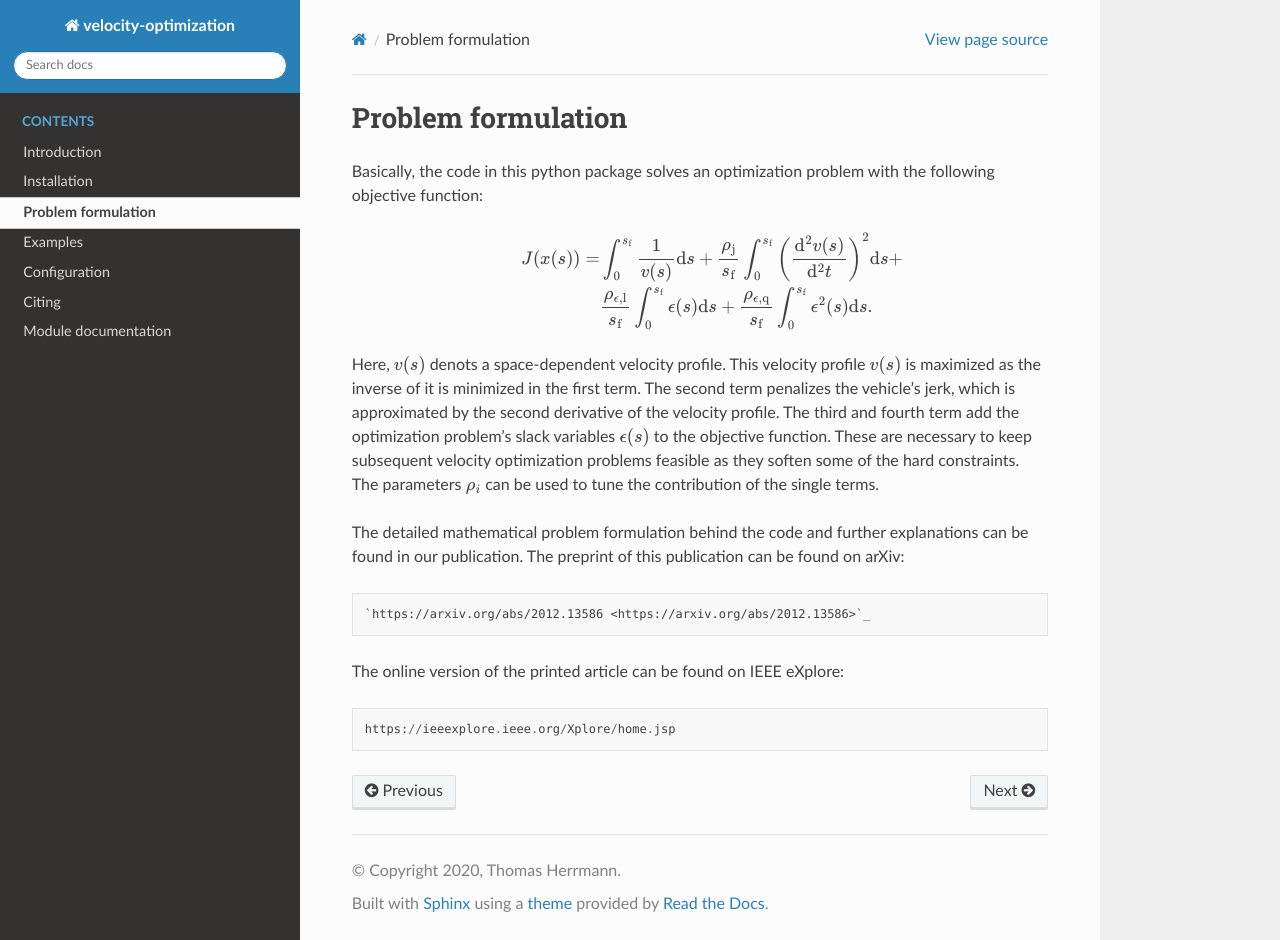
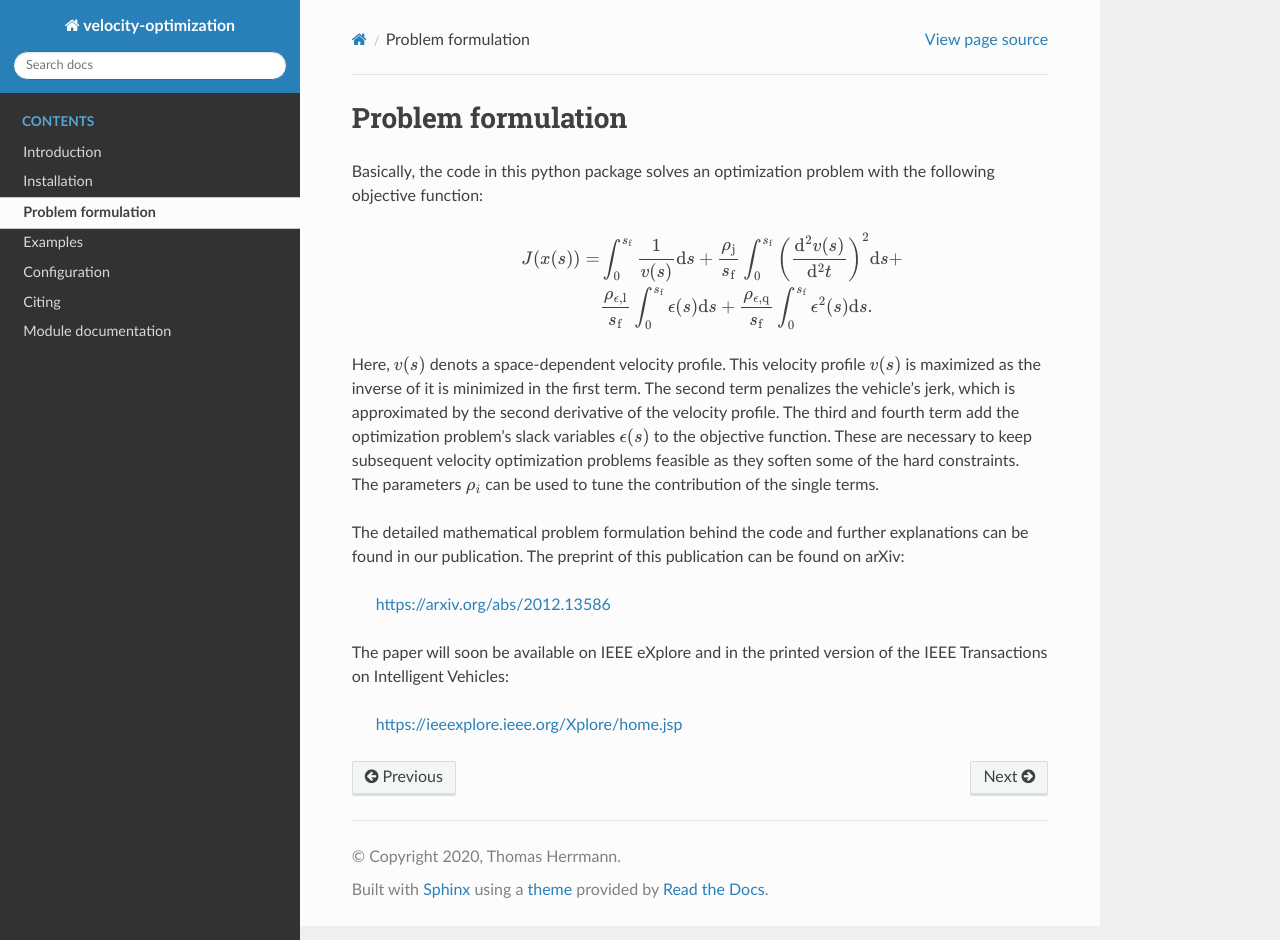
Before and after one commit to TUMFTM/velocity_optimization, a Sphinx documentation site: the page built from docs/source/problem_formulation.rst, in a window 1280 px wide and 940 px high. Built offline with Sphinx 7.4.7 and the Read the Docs theme 2.0.0, drawn with Linux system fonts in a browser that asks for light colours.

Commit message:
update documentation preprint link

```diff
--- a/docs/source/problem_formulation.rst
+++ b/docs/source/problem_formulation.rst
@@ -16,10 +16,10 @@ objective function. These are necessary to keep subsequent velocity optimization
 some of the hard constraints. The parameters :math:`\rho_i` can be used to tune the contribution of the single terms.
 
 The detailed mathematical problem formulation behind the code and further explanations can be found in our publication.
-The preprint of this publication can be found on arXiv::
+The preprint of this publication can be found on arXiv:
 
     `https://arxiv.org/abs/2012.13586 <https://arxiv.org/abs/2012.13586>`_
 
-The online version of the printed article can be found on IEEE eXplore::
+The paper will soon be available on IEEE eXplore and in the printed version of the IEEE Transactions on Intelligent Vehicles:
 
     https://ieeexplore.ieee.org/Xplore/home.jsp
--- a/setup.py
+++ b/setup.py
@@ -5,7 +5,7 @@ with open("README.md", "r") as fh:
 
 setuptools.setup(
     name="velocity_optimization",
-    version="1.0.4",
+    version="1.0.5",
     author="Thomas Herrmann",
     author_email="thomas.herrmann@tum.de",
     description="Optimizes (Maximizes) the velocity profile for a vehicle respecting physical constraints and "
```
